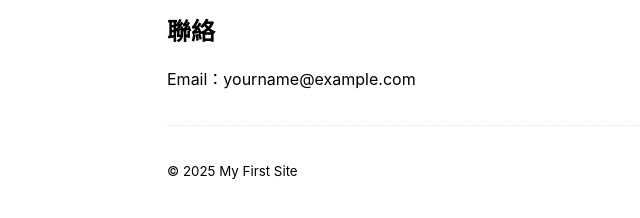
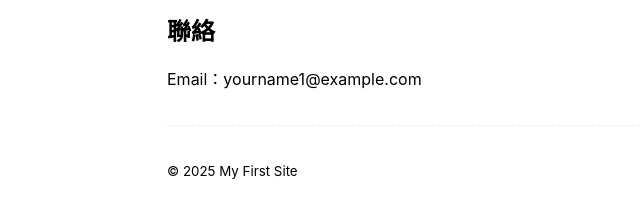
Before and after one commit to vivennn/my_first_site, a plain HTML site: page index.html in a window 1280 px wide. Shown: the part 440-658 px from the top of the page, 39-679 px from the left. Drawn offline with Linux system fonts and the light colour scheme.

```diff
--- a/index.html
+++ b/index.html
@@ -42,7 +42,7 @@
 
         <section id="contact">
             <h2>聯絡</h2>
-            <p>Email：yourname@example.com</p>
+            <p>Email：yourname1@example.com</p>
         </section>
     </main>
 
```
